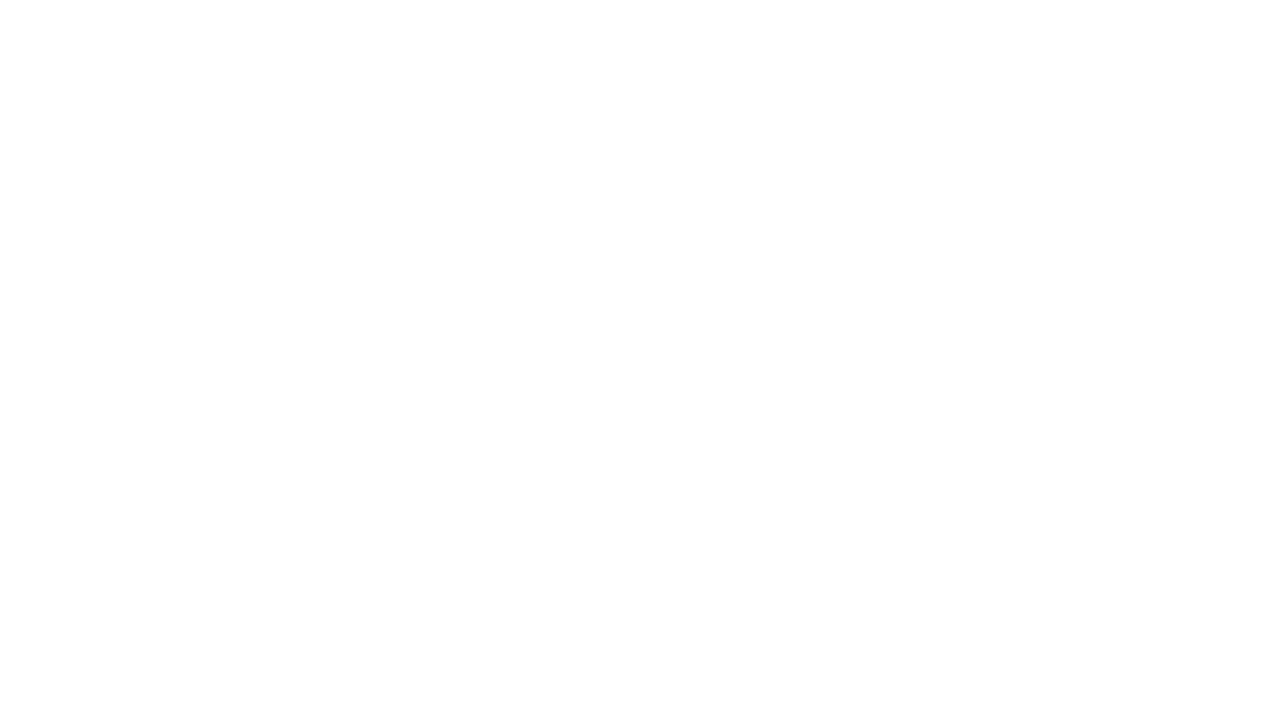
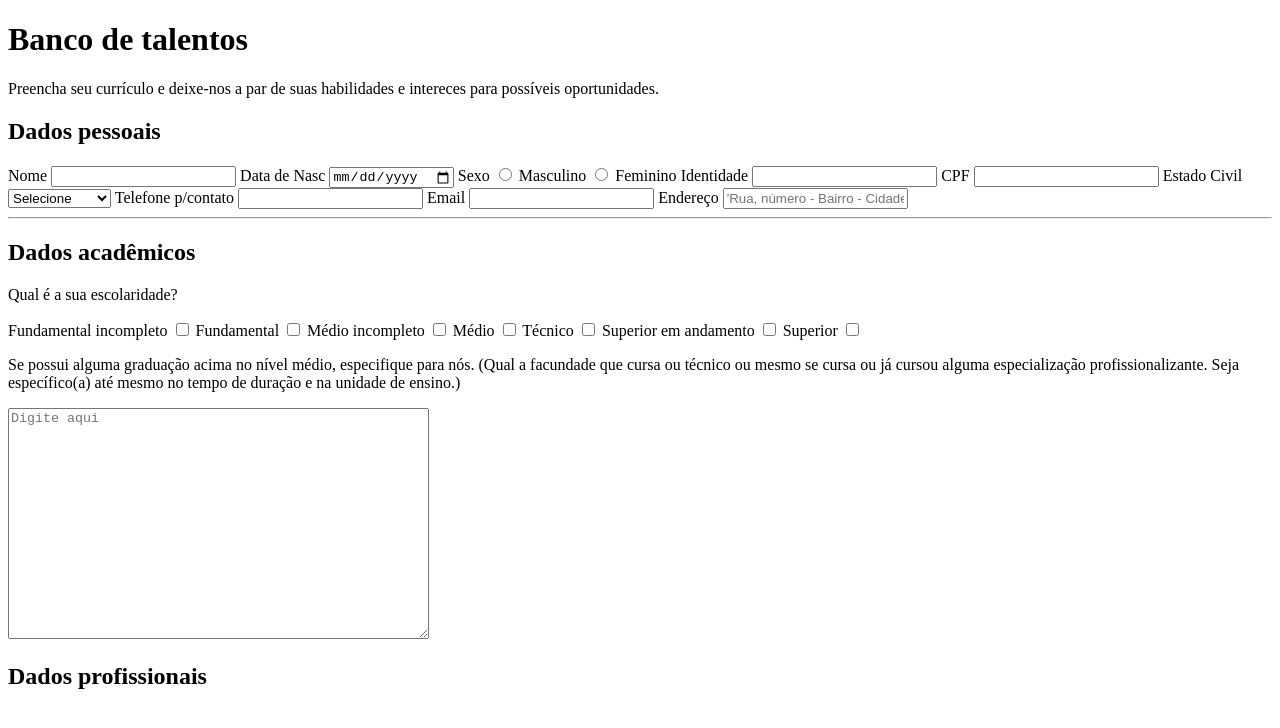
Before and after one commit to Mozart96P/FormularioBancoDeTalentos, a plain HTML site: page index.html in a window 1280 px wide. Drawn offline with Linux system fonts and the light colour scheme.

Commit message:
Base html sendo criada

```diff
--- a/index.html
+++ b/index.html
@@ -4,9 +4,69 @@
                 <meta charset="UTF-8">
                 <meta http-equiv="X-UA-Compatible" content="IE=edge">
                 <meta name="viewport" content="width=device-width, initial-scale=1.0">
-                <title>Cadastre-se</title>
+                <title>Cadastre-se seu currículo.</title>
+                <link rel="stylesheet" href="style.css">
 </head>
 <body>
+              <header>
+                <h1>Banco de talentos</h1>
+                <p>Preencha seu currículo e deixe-nos a par de suas habilidades e intereces para possíveis oportunidades.</p>
+              </header>
+              <main>
+                              <!--Início do formulário-->
+                <form action="">
+                                <!--Início dados pessoais-->
+                                <h2>Dados pessoais</h2>
+                                <label for="">Nome</label>
+                                <input type="text">
+                                <label for="">Data de Nasc</label>
+                                <input type="date">
+                                <label for="">Sexo</label>
+                                <input type="radio" value="Masc"> Masculino
+                                <input type="radio" value="Femi"> Feminino
+                                <label for="">Identidade</label>
+                                <input type="number">
+                                <label for="">CPF</label>
+                                <input type="number">
+                                <label for="">Estado Civil</label>
+                                <select name="" id="">
+                                                <option value="disable">Selecione</option>
+                                                <option value="Solteiro">Solteiro(a)</option>
+                                                <option value="Casado">Casado(a)</option>
+                                                <option value="Divorciado">Divorciado</option>
+                                                <option value="Viuvo">Viúvo(a)</option>
+                                                <option value="U estavel">União estável</option>
+                                </select>
+                                <label for="">Telefone p/contato</label>
+                                <input type="number">
+                                <label for="">Email</label>
+                                <input type="email">
+                                <label for="">Endereço</label>
+                                <input type="text" placeholder="'Rua, número - Bairro - Cidade'">
+                                <hr>
+                                <h2>Dados acadêmicos</h2>
+                                <p>Qual é a sua escolaridade?</p>
+                                <label for="">Fundamental incompleto</label>
+                                <input type="checkbox">
+                                <label for="">Fundamental</label>
+                                <input type="checkbox">
+                                <label for="">Médio incompleto</label>
+                                <input type="checkbox">
+                                <label for="">Médio</label>
+                                <input type="checkbox">
+                                <label for="">Técnico</label>
+                                <input type="checkbox">
+                                <label for="">Superior em andamento</label>
+                                <input type="checkbox">
+                                <label for="">Superior</label>
+                                <input type="checkbox">
+                                <p>Se possui alguma graduação acima no nível médio, especifique para nós. (Qual a facundade que cursa ou técnico ou mesmo se cursa ou já cursou alguma especialização profissionalizante. Seja específico(a) até mesmo no tempo de duração e na unidade de ensino.)</p>
+                                <textarea name="" id="" cols="50" rows="15" placeholder="Digite aqui"></textarea>
+
+                                <h2>Dados profissionais</h2>
+                                <!--Fim dados pessoais-->
+                </form>
+              </main>
 
 </body>
 </html>
```
Also changed, not shown: 1 other file.
